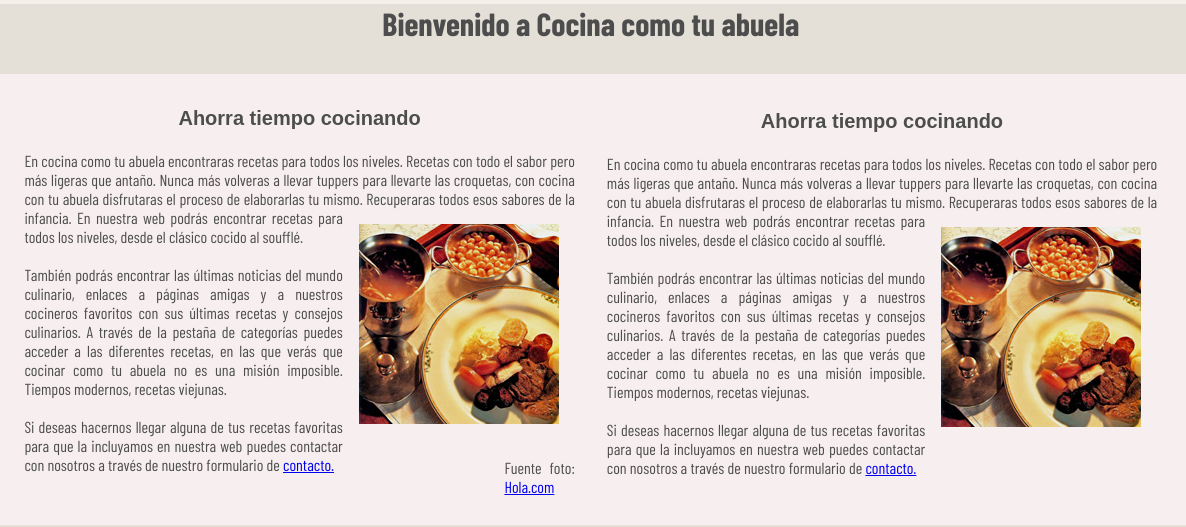
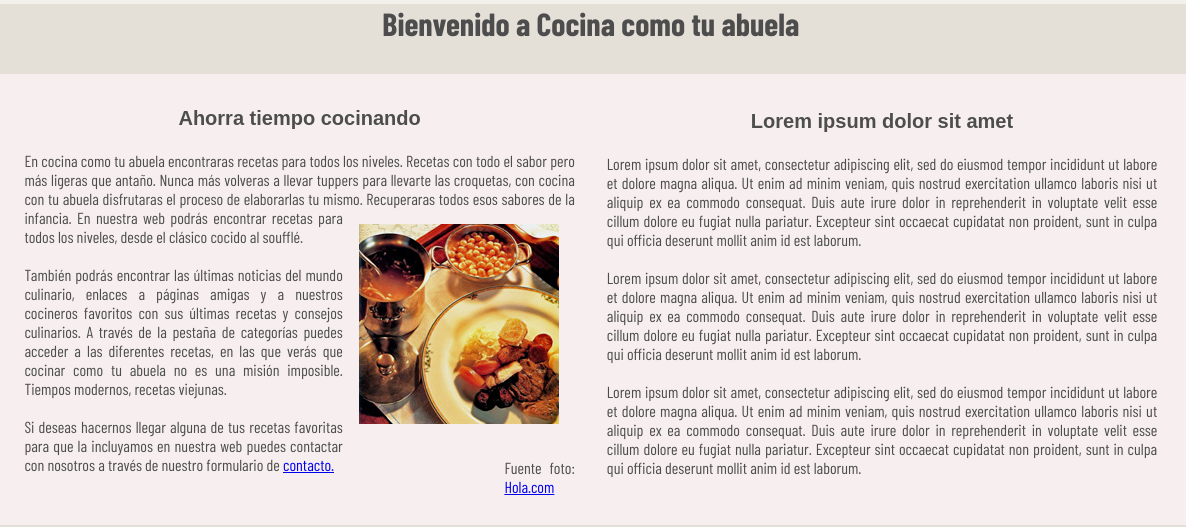
Before and after one commit to Zen899/webrecetas, a plain HTML site: page index.html in a window 1280 px wide. Shown: the part 249-776 px from the top of the page, 94-1280 px from the left. Drawn offline with nearby package versions, Linux system fonts and the light colour scheme; a web font is replaced by a local one.

Commit message:
Add files via upload

```diff
--- a/index.html
+++ b/index.html
@@ -69,20 +69,24 @@ Autoevaluación
  </article>
 
  <article class="introduccion">
-    <h2>Ahorra tiempo cocinando</h2>
-    <p> En cocina como tu abuela encontraras recetas para todos los niveles. Recetas con todo el sabor pero más ligeras que antaño.
-       Nunca más volveras a llevar tuppers para llevarte las croquetas, con cocina con tu abuela disfrutaras el proceso de elaborarlas tu
-       mismo. Recuperaras todos esos sabores de la infancia.<img class="IMG" src="IMG/cocido.jpg" alt="Cocido">
-       En nuestra web podrás encontrar recetas para todos los niveles, desde el clásico cocido al soufflé.
+    <h2>Lorem ipsum dolor sit amet</h2>
+    <p> Lorem ipsum dolor sit amet, consectetur adipiscing elit, sed do eiusmod tempor incididunt ut labore et dolore magna aliqua.
+       Ut enim ad minim veniam, quis nostrud exercitation ullamco laboris nisi ut aliquip ex ea commodo consequat. Duis aute irure
+       dolor in reprehenderit in voluptate velit esse cillum dolore eu fugiat nulla pariatur. Excepteur sint occaecat cupidatat non proident,
+       sunt in culpa qui officia deserunt mollit anim id est laborum.
        <br>
-       <br>También podrás encontrar las últimas noticias del mundo culinario, enlaces a páginas amigas  y a nuestros cocineros favoritos con
-       sus últimas recetas y consejos culinarios.
-       A través de la pestaña de categorías puedes acceder a las diferentes recetas, en las que verás
-       que cocinar como tu abuela no es una misión imposible.
-       Tiempos modernos, recetas viejunas.
        <br>
-       <br>Si deseas hacernos llegar alguna de tus recetas favoritas para que la incluyamos en nuestra web
-       puedes contactar con nosotros a través de nuestro formulario de <a href="formulario.html">contacto.</a> </p>
+       Lorem ipsum dolor sit amet, consectetur adipiscing elit, sed do eiusmod tempor incididunt ut labore et dolore magna aliqua.
+       Ut enim ad minim veniam, quis nostrud exercitation ullamco laboris nisi ut aliquip ex ea commodo consequat. Duis aute irure
+       dolor in reprehenderit in voluptate velit esse cillum dolore eu fugiat nulla pariatur. Excepteur sint occaecat cupidatat non proident,
+       sunt in culpa qui officia deserunt mollit anim id est laborum.
+       <br>
+       <br>
+       Lorem ipsum dolor sit amet, consectetur adipiscing elit, sed do eiusmod tempor incididunt ut labore et dolore magna aliqua.
+       Ut enim ad minim veniam, quis nostrud exercitation ullamco laboris nisi ut aliquip ex ea commodo consequat. Duis aute irure
+       dolor in reprehenderit in voluptate velit esse cillum dolore eu fugiat nulla pariatur. Excepteur sint occaecat cupidatat non proident,
+       sunt in culpa qui officia deserunt mollit anim id est laborum.
+      </p>
 
 </article>
 
```
Also changed, not shown: formulario.html (+1 -1 lines).
